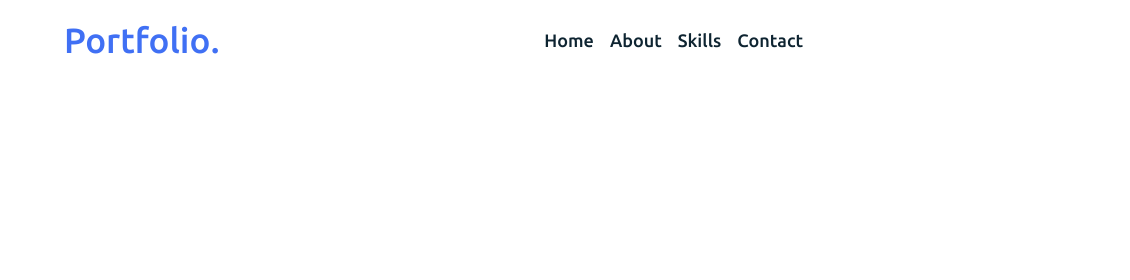
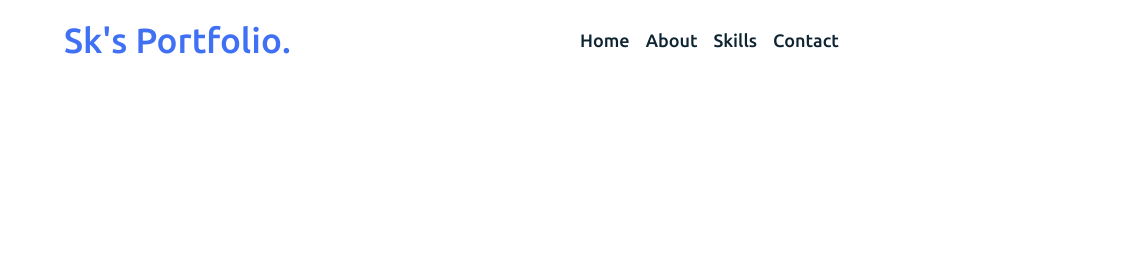
Before and after one commit to shintoks/myproject, a plain HTML site: page index.html in a window 1280 px wide. Shown: the top 280 px of the page, 0-1130 px from the left. Drawn offline with Linux system fonts and the light colour scheme.

Commit message:
index.html

```diff
--- a/index.html
+++ b/index.html
@@ -15,7 +15,7 @@
     <!-- navgaition menu -->
     <nav>
       <div class="navbar">
-        <div class="logo"><a href="#">Portfolio.</a></div>
+        <div class="logo"><a href="#">Sk's Portfolio.</a></div>
         <ul class="menu">
           <li><a href="#home">Home</a></li>
           <li><a href="#about">About</a></li>
```
